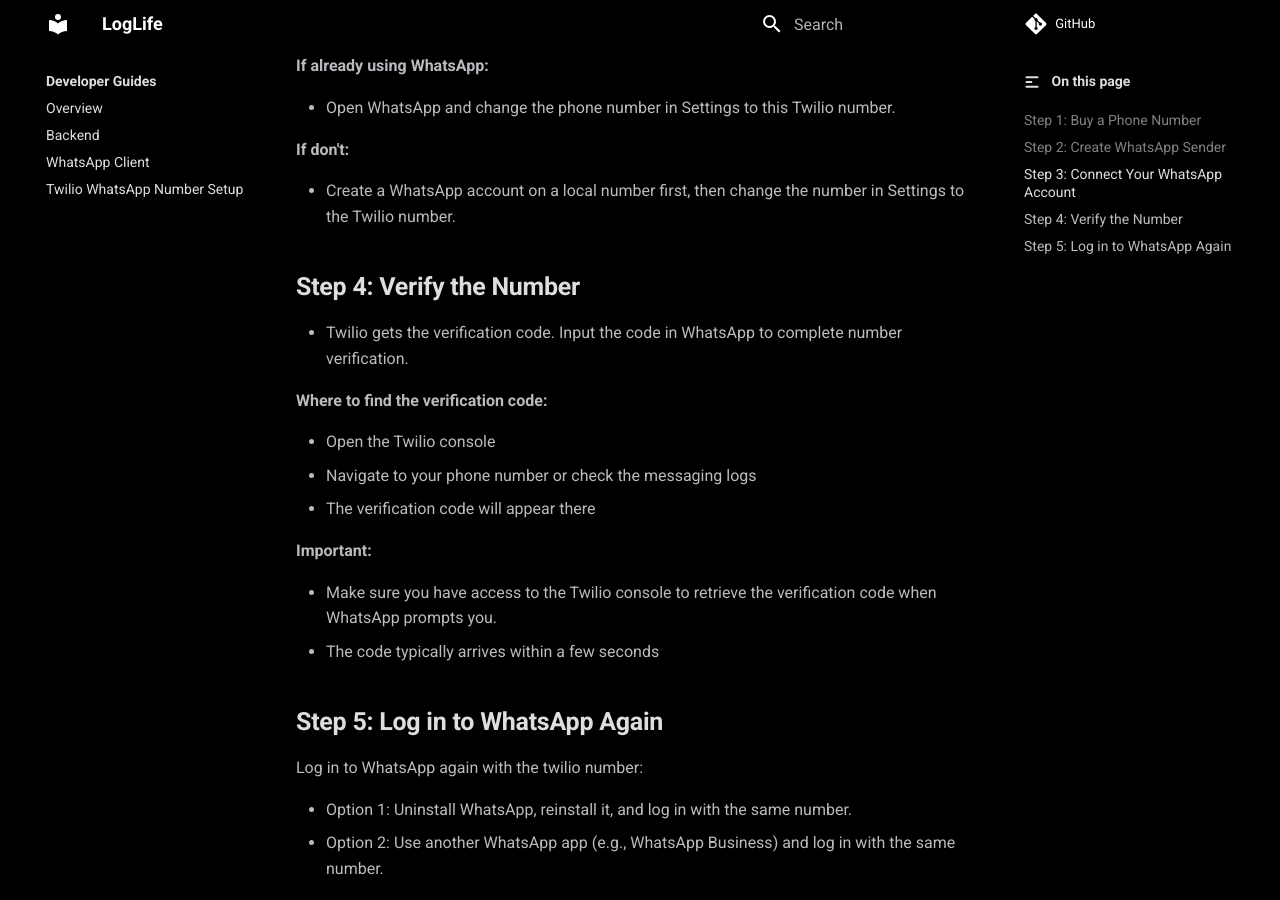
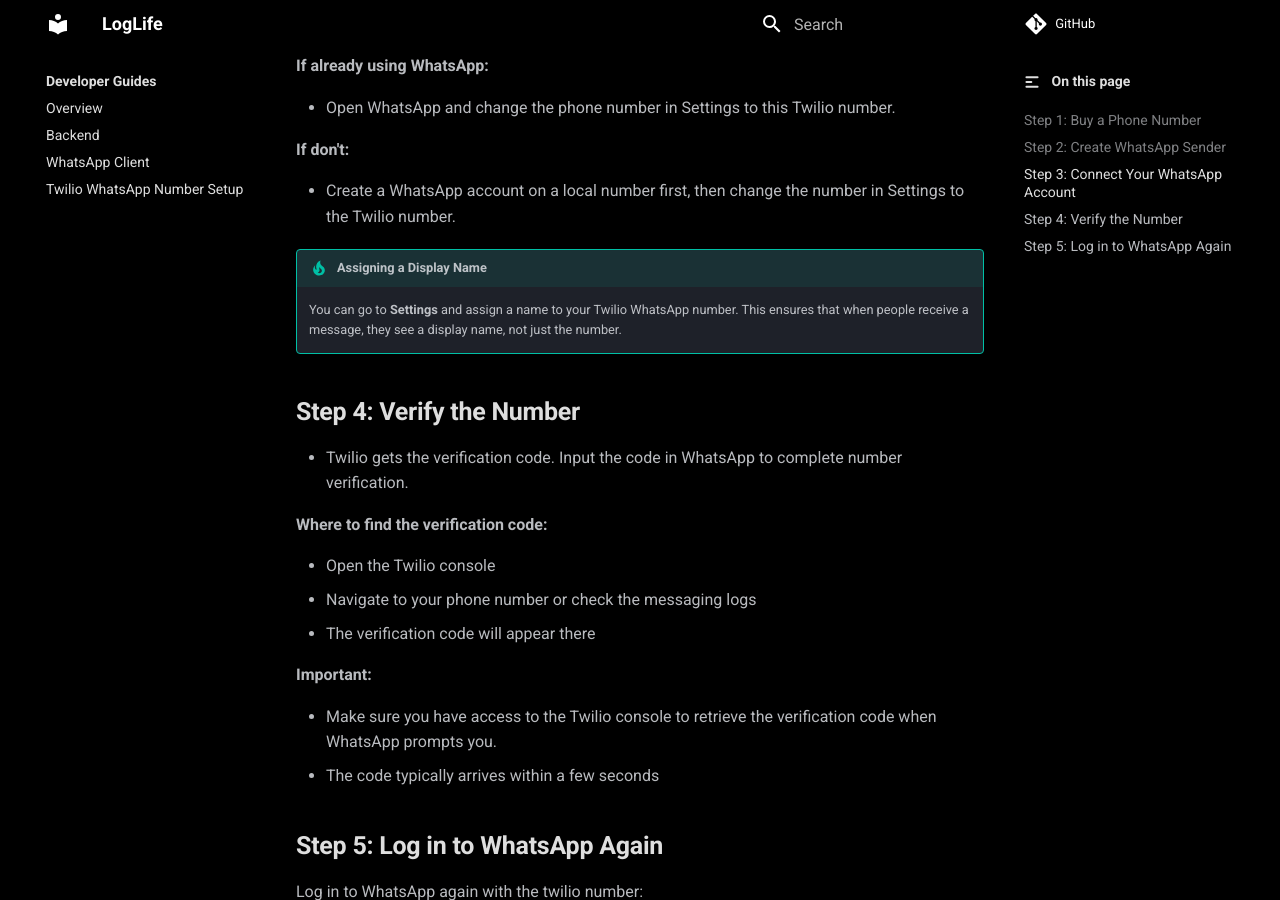
Before and after one commit to jmoraispk/loglife, an MkDocs documentation site: the page built from docs/developer/twilio-whatsapp-number-setup.md, in a window 1280 px wide and 900 px high, scrolled down 550 px. Built offline with MkDocs 1.6.1 and Material for MkDocs 9.7.7, drawn with Linux system fonts in a browser that asks for light colours; comment, search, counter and statistics services are not loaded.

Commit message:
add display name to twilion number setup

```diff
--- a/docs/developer/twilio-whatsapp-number-setup.md
+++ b/docs/developer/twilio-whatsapp-number-setup.md
@@ -22,6 +22,10 @@
 
 - Create a WhatsApp account on a local number first, then change the number in Settings to the Twilio number.
 
+!!! tip "Assigning a Display Name"
+    You can go to **Settings** and assign a name to your Twilio WhatsApp number.
+    This ensures that when people receive a message, they see a display name, not just the number.
+
 ## Step 4: Verify the Number
 
 - Twilio gets the verification code. Input the code in WhatsApp to complete number verification.
--- a/mkdocs.yml
+++ b/mkdocs.yml
@@ -33,6 +33,9 @@
 markdown_extensions:
   - toc:
       title: On this page
+  - admonition
+  - pymdownx.details
+  - pymdownx.superfences
 
 plugins:
   - search
```
